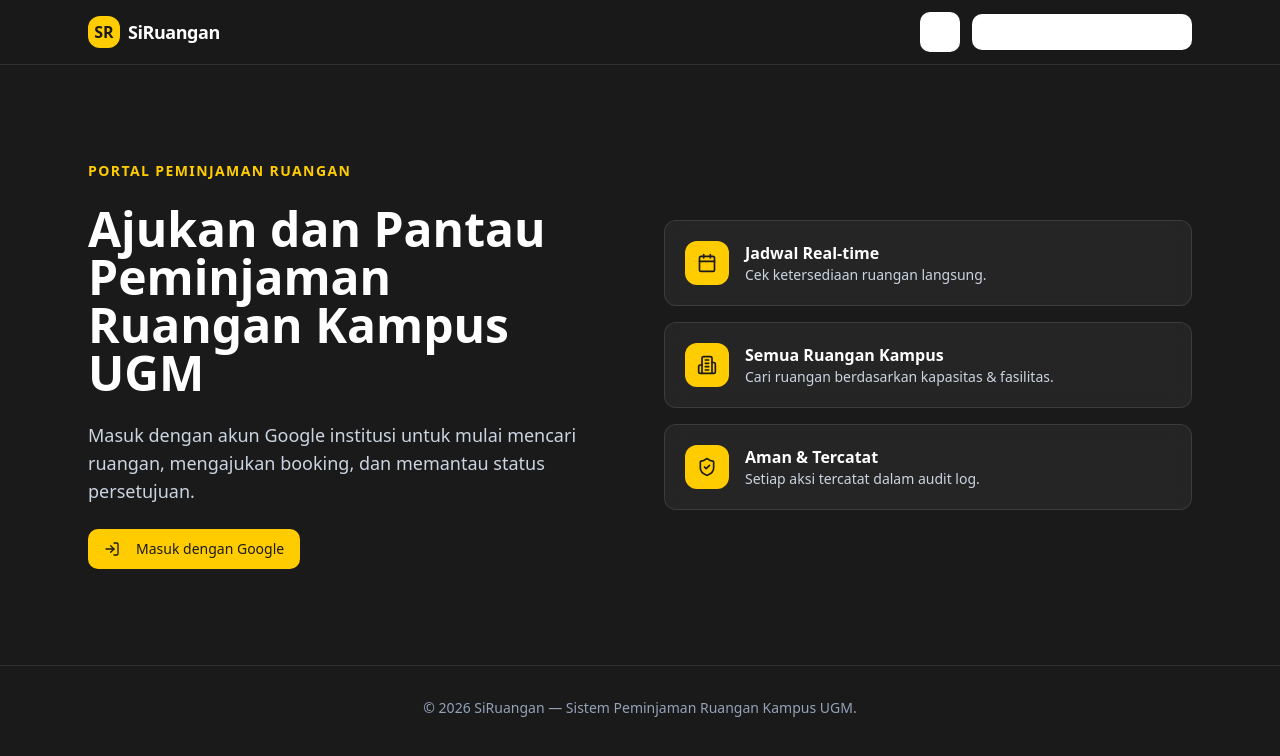
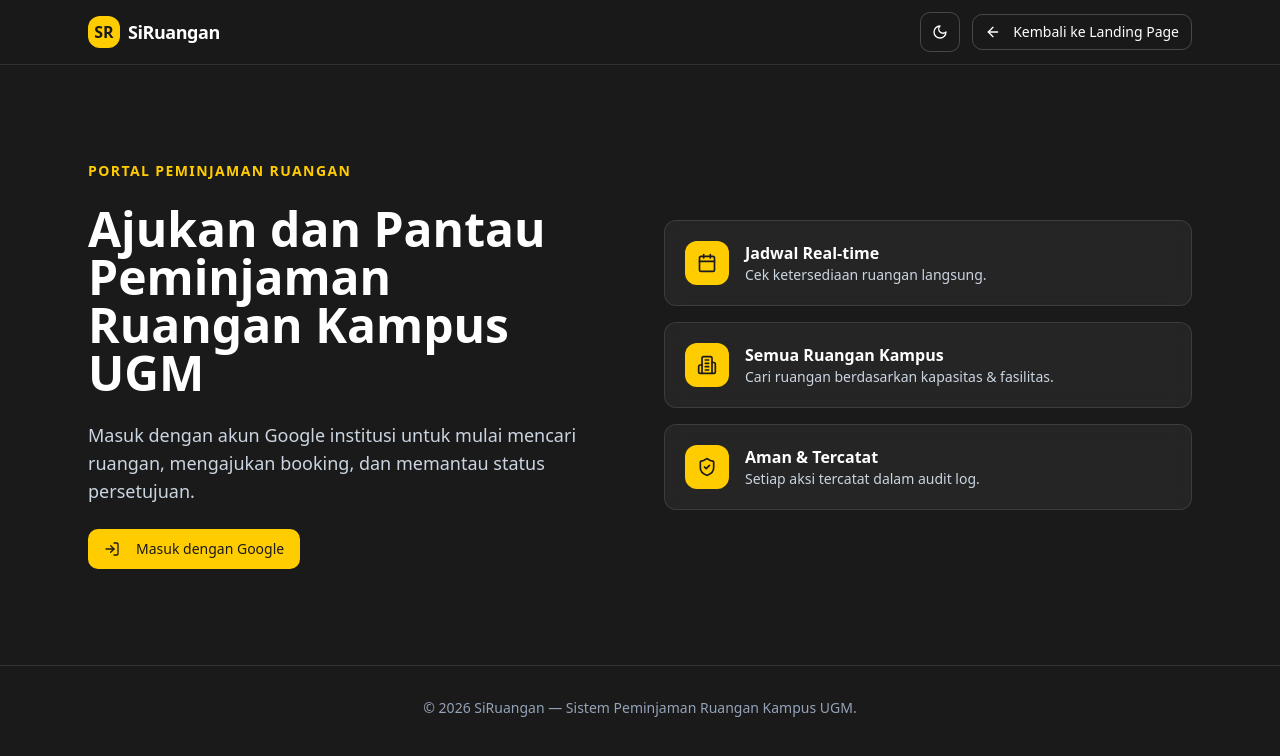
Before and after one commit to ihdamem/PPL, a Next.js app in the folder frontend/: page /app/ in a window 1280 px wide. Shown: the top 756 px of the page. Built offline with nearby package versions, Linux system fonts and the light colour scheme; no server answers.

Commit message:
fix: header buttons invisible in light mode
Outline buttons on the dark UGM header used bg-background (white in
light mode) with white text — white on white. Force bg-transparent so
the dark header shows through and the text/icons stay visible.

```diff
--- a/frontend/app/dashboard/admin/users/page.tsx
+++ b/frontend/app/dashboard/admin/users/page.tsx
@@ -138,7 +138,7 @@ export default function ManageUsersPage() {
     return (
       <main className="flex min-h-screen flex-col items-center justify-center gap-4 bg-ugm-dark text-white">
         <p className="text-slate-300">{error}</p>
-        <Button variant="outline" asChild className="border-white/20 text-white hover:bg-white/10 hover:text-white">
+        <Button variant="outline" asChild className="border-white/20 bg-transparent text-white hover:bg-white/10 hover:text-white">
           <Link href="/dashboard">Kembali ke Dashboard</Link>
         </Button>
       </main>
@@ -161,7 +161,7 @@ export default function ManageUsersPage() {
               variant="outline"
               size="sm"
               asChild
-              className="border-white/20 text-white hover:bg-white/10 hover:text-white"
+              className="border-white/20 bg-transparent text-white hover:bg-white/10 hover:text-white"
             >
               <Link href="/dashboard">
                 <ArrowLeft className="mr-1 size-4" />
--- a/frontend/app/dashboard/page.tsx
+++ b/frontend/app/dashboard/page.tsx
@@ -152,13 +152,13 @@ export default function DashboardPage() {
             <span className="text-lg font-extrabold tracking-tight">SiRuangan</span>
           </Link>
           <div className="flex items-center gap-3">
-            <NotificationBell className="border-white/20 text-white hover:bg-white/10 hover:text-white" />
-            <ThemeToggle className="border-white/20 text-white hover:bg-white/10 hover:text-white" />
+            <NotificationBell className="border-white/20 bg-transparent text-white hover:bg-white/10 hover:text-white" />
+            <ThemeToggle className="border-white/20 bg-transparent text-white hover:bg-white/10 hover:text-white" />
             <Button
               variant="outline"
               size="sm"
               asChild
-              className="border-white/20 text-white hover:bg-white/10 hover:text-white"
+              className="border-white/20 bg-transparent text-white hover:bg-white/10 hover:text-white"
             >
               <a href="/">
                 <ArrowLeft className="mr-1 size-4" />
--- a/frontend/app/dashboard/profile/pageprofile.tsx
+++ b/frontend/app/dashboard/profile/pageprofile.tsx
@@ -219,7 +219,7 @@ export default function ProfilePage() {
             </span>
           </Link>
 
-          <ThemeToggle className="border-white/20 text-white hover:bg-white/10 hover:text-white" />
+          <ThemeToggle className="border-white/20 bg-transparent text-white hover:bg-white/10 hover:text-white" />
         </div>
       </header>
 
--- a/frontend/app/page.tsx
+++ b/frontend/app/page.tsx
@@ -44,12 +44,12 @@ export default function PortalPage() {
             <span className="text-lg font-extrabold tracking-tight">SiRuangan</span>
           </Link>
           <div className="flex items-center gap-3">
-            <ThemeToggle className="border-white/20 text-white hover:bg-white/10 hover:text-white" />
+            <ThemeToggle className="border-white/20 bg-transparent text-white hover:bg-white/10 hover:text-white" />
             <Button
               variant="outline"
               size="sm"
               asChild
-              className="border-white/20 text-white hover:bg-white/10 hover:text-white"
+              className="border-white/20 bg-transparent text-white hover:bg-white/10 hover:text-white"
             >
               <a href="/">
                 <ArrowLeft className="mr-1 size-4" />
```
